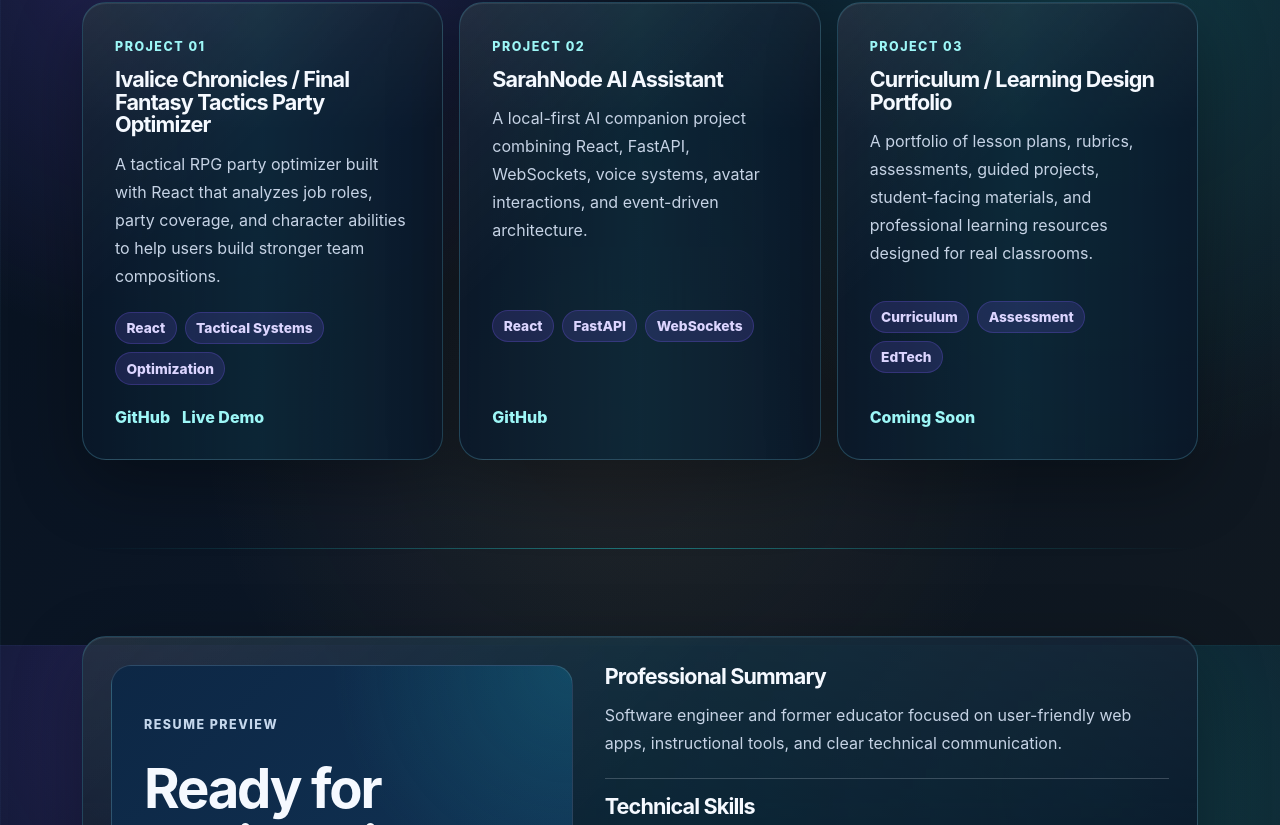
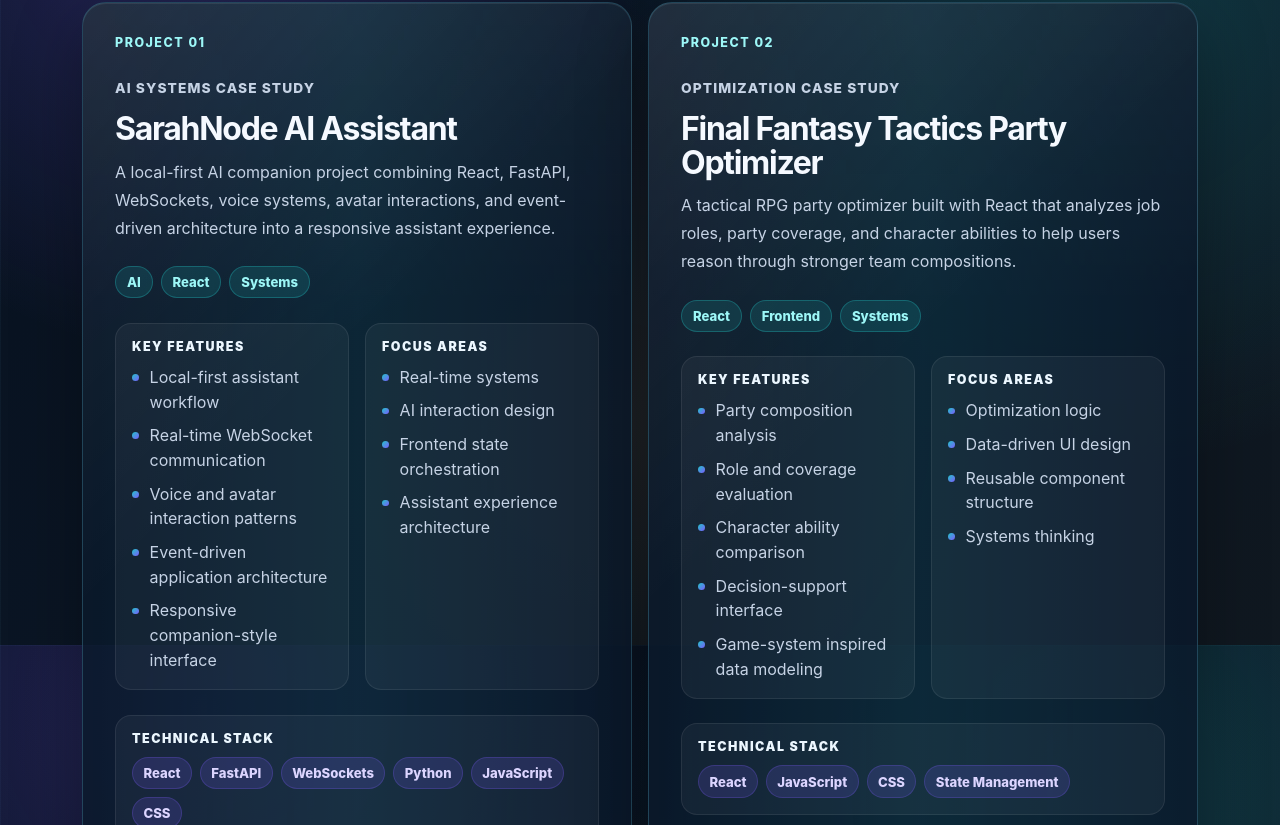
Before and after one commit to ZachMolzner/ZachMolzner_Landing_Page, a React (Vite) app: page / in a window 1280 px wide. Shown: the part 3355-4180 px from the top of the page. Built offline with nearby package versions, Linux system fonts and the light colour scheme.

Commit message:
Add TripleTen project case studies

```diff
--- a/src/main.jsx
+++ b/src/main.jsx
@@ -64,31 +64,135 @@
 
 const projects = [
   {
-    title: 'Ivalice Chronicles / Final Fantasy Tactics Party Optimizer',
-    description:
-      'A tactical RPG party optimizer built with React that analyzes job roles, party coverage, and character abilities to help users build stronger team compositions.',
-    tags: ['React', 'Tactical Systems', 'Optimization'],
-    // TODO: Replace this placeholder with the real repository URL.
-    github: '#',
-    // TODO: Replace this placeholder with the real live demo URL.
-    demo: '#',
+    title: 'SarahNode AI Assistant',
+    type: 'AI systems case study',
+    overview:
+      'A local-first AI companion project combining React, FastAPI, WebSockets, voice systems, avatar interactions, and event-driven architecture into a responsive assistant experience.',
+    badges: ['AI', 'React', 'Systems'],
+    keyFeatures: [
+      'Local-first assistant workflow',
+      'Real-time WebSocket communication',
+      'Voice and avatar interaction patterns',
+      'Event-driven application architecture',
+      'Responsive companion-style interface',
+    ],
+    stack: ['React', 'FastAPI', 'WebSockets', 'Python', 'JavaScript', 'CSS'],
+    focusAreas: [
+      'Real-time systems',
+      'AI interaction design',
+      'Frontend state orchestration',
+      'Assistant experience architecture',
+    ],
+    learned:
+      'This project deepened my experience designing AI-adjacent interfaces, coordinating real-time client-server events, and structuring assistant workflows around clear user feedback loops.',
   },
   {
-    title: 'SarahNode AI Assistant',
-    description:
-      'A local-first AI companion project combining React, FastAPI, WebSockets, voice systems, avatar interactions, and event-driven architecture.',
-    tags: ['React', 'FastAPI', 'WebSockets'],
-    // TODO: Replace this placeholder with the real repository URL.
-    github: '#',
+    title: 'Final Fantasy Tactics Party Optimizer',
+    type: 'Optimization case study',
+    overview:
+      'A tactical RPG party optimizer built with React that analyzes job roles, party coverage, and character abilities to help users reason through stronger team compositions.',
+    badges: ['React', 'Frontend', 'Systems'],
+    keyFeatures: [
+      'Party composition analysis',
+      'Role and coverage evaluation',
+      'Character ability comparison',
+      'Decision-support interface',
+      'Game-system inspired data modeling',
+    ],
+    stack: ['React', 'JavaScript', 'CSS', 'State Management'],
+    focusAreas: [
+      'Optimization logic',
+      'Data-driven UI design',
+      'Reusable component structure',
+      'Systems thinking',
+    ],
+    learned:
+      'This project strengthened my ability to translate complex rule systems into approachable interfaces and build tools that help users compare options, identify gaps, and make informed decisions.',
   },
   {
-    title: 'Curriculum / Learning Design Portfolio',
-    description:
-      'A portfolio of lesson plans, rubrics, assessments, guided projects, student-facing materials, and professional learning resources designed for real classrooms.',
-    tags: ['Curriculum', 'Assessment', 'EdTech'],
-    // TODO: Replace this placeholder with the real portfolio link when available.
-    linkText: 'Coming Soon',
-    link: '#',
+    title: 'WTWR (What To Wear Right Now)',
+    type: 'Full-stack case study',
+    overview:
+      'A full-stack weather-based clothing recommendation application that provides users with suggested clothing options based on real-time weather conditions and personalized user data.',
+    badges: ['Full-Stack', 'React', 'MERN'],
+    keyFeatures: [
+      'Real-time weather integration',
+      'User authentication',
+      'Clothing item management',
+      'Responsive dashboard UI',
+      'CRUD functionality',
+      'Protected routes',
+      'Persistent user data',
+    ],
+    stack: [
+      'React',
+      'JavaScript',
+      'Node.js',
+      'Express',
+      'MongoDB',
+      'REST APIs',
+      'JWT Authentication',
+      'CSS',
+    ],
+    focusAreas: [
+      'Full-stack architecture',
+      'API integration',
+      'Authentication systems',
+      'State management',
+      'Responsive UI development',
+    ],
+    learned:
+      'This project strengthened my understanding of full-stack workflows, authentication handling, API communication, and connecting front-end interfaces to persistent backend data systems.',
+  },
+  {
+    title: 'Spots',
+    type: 'Full-stack case study',
+    overview:
+      'A full-stack social photo-sharing web application that allows users to upload images, edit profiles, interact with content, and manage dynamic user data through a responsive interface.',
+    badges: ['Full-Stack', 'React', 'MERN'],
+    keyFeatures: [
+      'Photo uploads',
+      'Profile editing',
+      'Dynamic card rendering',
+      'Likes and interactions',
+      'Responsive design',
+      'API-driven updates',
+      'Form validation',
+    ],
+    stack: ['React', 'JavaScript', 'Node.js', 'Express', 'MongoDB', 'REST APIs', 'CSS', 'Webpack/Vite'],
+    focusAreas: [
+      'Component architecture',
+      'Dynamic rendering',
+      'Form validation',
+      'CRUD operations',
+      'User experience design',
+    ],
+    learned:
+      'This project improved my understanding of scalable UI structure, reusable components, API-based rendering, and responsive frontend development.',
+  },
+  {
+    title: 'Simple To-Do App',
+    type: 'Frontend architecture case study',
+    overview:
+      'A modular task management application built with object-oriented JavaScript principles focused on clean architecture, dynamic interaction, and persistent task tracking.',
+    badges: ['Frontend', 'JavaScript', 'EdTech'],
+    keyFeatures: [
+      'Task creation/editing',
+      'Dynamic DOM updates',
+      'Modular OOP structure',
+      'Form validation',
+      'Local storage persistence',
+      'Event-driven interactions',
+    ],
+    stack: ['JavaScript', 'HTML', 'CSS', 'Local Storage', 'OOP Architecture'],
+    focusAreas: [
+      'Object-oriented programming',
+      'Modular code organization',
+      'Event handling',
+      'Front-end fundamentals',
+    ],
+    learned:
+      'This project helped reinforce core JavaScript fundamentals, modular architecture patterns, and building maintainable frontend applications.',
   },
 ];
 
@@ -227,29 +331,41 @@
           </div>
           <div className="project-grid">
             {projects.map((project, index) => (
-              <article className="card project-card command-panel" key={project.title}>
-                <div>
+              <article
+                className="card project-card command-panel"
+                key={project.title}
+                style={{ '--project-delay': `${index * 110}ms` }}
+              >
+                <div className="project-card-header">
                   <span className="panel-label">Project {String(index + 1).padStart(2, '0')}</span>
+                  <p className="project-type">{project.type}</p>
                   <h3>{project.title}</h3>
-                  <p>{project.description}</p>
+                  <p className="project-overview">{project.overview}</p>
                 </div>
-                <div className="tag-row" aria-label={`${project.title} technologies`}>
-                  {project.tags.map((tag) => (
-                    <span key={tag}>{tag}</span>
+
+                <div className="project-badge-row" aria-label={`${project.title} project type badges`}>
+                  {project.badges.map((badge) => (
+                    <span key={badge}>{badge}</span>
                   ))}
                 </div>
-                <div className="project-links">
-                  {project.github && (
-                    <a href={project.github} aria-label={`${project.title} GitHub repository`}>
-                      GitHub
-                    </a>
-                  )}
-                  {project.demo && (
-                    <a href={project.demo} aria-label={`${project.title} live demo`}>
-                      Live Demo
-                    </a>
-                  )}
-                  {project.link && <a href={project.link}>{project.linkText}</a>}
+
+                <div className="project-detail-grid">
+                  <ProjectList title="Key Features" items={project.keyFeatures} />
+                  <ProjectList title="Focus Areas" items={project.focusAreas} />
+                </div>
+
+                <div className="project-stack">
+                  <h4>Technical Stack</h4>
+                  <div className="tag-row" aria-label={`${project.title} technologies`}>
+                    {project.stack.map((tag) => (
+                      <span key={tag}>{tag}</span>
+                    ))}
+                  </div>
+                </div>
+
+                <div className="project-learned">
+                  <h4>What I Learned</h4>
+                  <p>{project.learned}</p>
                 </div>
               </article>
             ))}
@@ -363,6 +479,20 @@
   );
 }
 
+
+function ProjectList({ title, items }) {
+  return (
+    <div className="project-list-block">
+      <h4>{title}</h4>
+      <ul className="project-list">
+        {items.map((item) => (
+          <li key={item}>{item}</li>
+        ))}
+      </ul>
+    </div>
+  );
+}
+
 function SkillGroup({ title, skills }) {
   return (
     <article className="card skill-card command-panel">
--- a/src/styles.css
+++ b/src/styles.css
@@ -69,7 +69,8 @@
 
 h1,
 h2,
-h3 {
+h3,
+h4 {
   letter-spacing: -0.04em;
   line-height: 1.05;
   margin: 0;
@@ -492,14 +493,66 @@
   display: flex;
   flex-direction: column;
   gap: 1.4rem;
-  justify-content: space-between;
   min-height: 100%;
 }
 
+.project-card {
+  animation: project-card-rise 680ms ease both;
+  animation-delay: var(--project-delay, 0ms);
+  gap: 1.55rem;
+}
+
+.project-card-header {
+  display: grid;
+  gap: 0.75rem;
+}
+
+.project-card h3 {
+  font-size: clamp(1.45rem, 3vw, 2rem);
+  margin-bottom: 0;
+}
+
+.project-card h4 {
+  color: #ecf7ff;
+  font-size: 0.78rem;
+  font-weight: 900;
+  letter-spacing: 0.12em;
+  margin-bottom: 0.75rem;
+  text-transform: uppercase;
+}
+
+.project-type {
+  color: var(--accent-warm);
+  font-size: 0.86rem;
+  font-weight: 800;
+  letter-spacing: 0.08em;
+  text-transform: uppercase;
+}
+
+.project-overview {
+  color: #dceaff;
+}
+
+.project-badge-row,
 .tag-row {
   display: flex;
   flex-wrap: wrap;
   gap: 0.5rem;
+}
+
+.project-badge-row span,
+.tag-row span {
+  border-radius: 999px;
+  display: inline-flex;
+  font-size: 0.82rem;
+  font-weight: 800;
+}
+
+.project-badge-row span {
+  background: rgba(33, 197, 199, 0.14);
+  border: 1px solid rgba(33, 197, 199, 0.3);
+  color: #9df7f7;
+  padding: 0.42rem 0.68rem;
 }
 
 .tag-row span {
@@ -509,13 +562,46 @@
   padding: 0.45rem 0.65rem;
 }
 
-.project-links {
-  display: flex;
-  flex-wrap: wrap;
-  gap: 0.75rem;
+.project-detail-grid {
+  display: grid;
+  gap: 1rem;
 }
 
-.project-links a,
+.project-list-block,
+.project-stack,
+.project-learned {
+  background: rgba(255, 255, 255, 0.045);
+  border: 1px solid rgba(255, 255, 255, 0.08);
+  border-radius: 1rem;
+  padding: 1rem;
+}
+
+.project-list {
+  color: var(--text-muted);
+  display: grid;
+  gap: 0.55rem;
+  line-height: 1.55;
+  list-style: none;
+  margin: 0;
+  padding: 0;
+}
+
+.project-list li {
+  padding-left: 1.1rem;
+  position: relative;
+}
+
+.project-list li::before {
+  background: linear-gradient(135deg, var(--accent), var(--accent-strong));
+  border-radius: 999px;
+  content: "";
+  height: 0.42rem;
+  left: 0;
+  position: absolute;
+  top: 0.58rem;
+  width: 0.42rem;
+}
+
 .contact-card a {
   color: #9df7f7;
   font-weight: 800;
@@ -524,12 +610,22 @@
     text-shadow 180ms ease;
 }
 
-.project-links a:hover,
-.project-links a:focus-visible,
 .contact-card a:hover,
 .contact-card a:focus-visible {
   color: white;
   text-shadow: 0 0 18px rgba(33, 197, 199, 0.5);
+}
+
+@keyframes project-card-rise {
+  from {
+    opacity: 0;
+    transform: translateY(18px);
+  }
+
+  to {
+    opacity: 1;
+    transform: translateY(0);
+  }
 }
 
 .contact-link {
@@ -660,7 +756,11 @@
   }
 
   .project-grid {
-    grid-template-columns: repeat(3, minmax(0, 1fr));
+    grid-template-columns: repeat(2, minmax(0, 1fr));
+  }
+
+  .project-detail-grid {
+    grid-template-columns: repeat(2, minmax(0, 1fr));
   }
 
   .resume-card {
@@ -680,7 +780,8 @@
 }
 
 @media (prefers-reduced-motion: reduce) {
-  .hero-profile {
+  .hero-profile,
+  .project-card {
     animation: none;
   }
 
```
